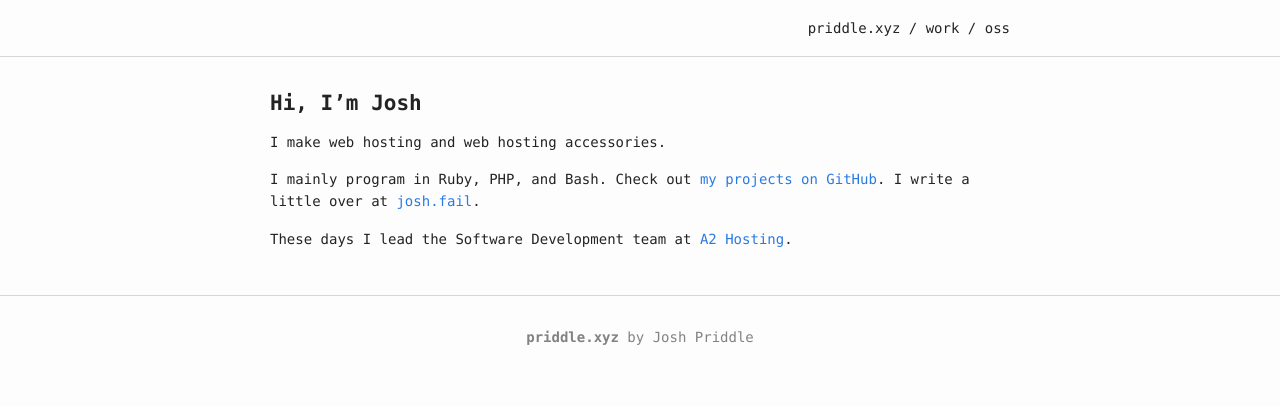
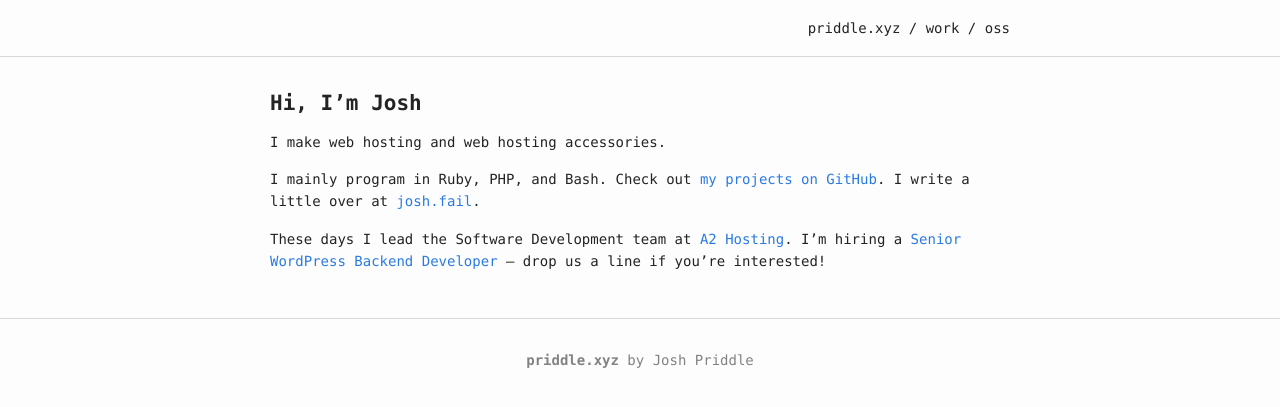
Before and after one commit to itspriddle/priddle.xyz, a Jekyll site: the page built from _pages/index.md, in a window 1280 px wide. Shown: the top 407 px of the page. Built offline with Jekyll 4.4.1, drawn with Linux system fonts in a browser that asks for light colours.

Commit message:
Update index

```diff
--- a/_pages/index.md
+++ b/_pages/index.md
@@ -9,8 +9,11 @@ I make web hosting and web hosting accessories.
 I mainly program in Ruby, PHP, and Bash. Check out [my projects on
 GitHub][GitHub]. I write a little over at [josh.fail][].
 
-These days I lead the Software Development team at [A2 Hosting][].
+These days I lead the Software Development team at [A2 Hosting][]. I'm hiring
+a [Senior WordPress Backend Developer][] --- drop us a line if you're
+interested!
 
 [GitHub]: https://github.com/{{ site.author.github }}
 [A2 Hosting]: https://www.a2hosting.com/about/careers
 [josh.fail]: https://josh.fail
+[Senior WordPress Backend Developer]: https://a2hosting.applytojob.com/apply/ldjHLBlUld/Senior-WordPress-Developer-Remote
```
